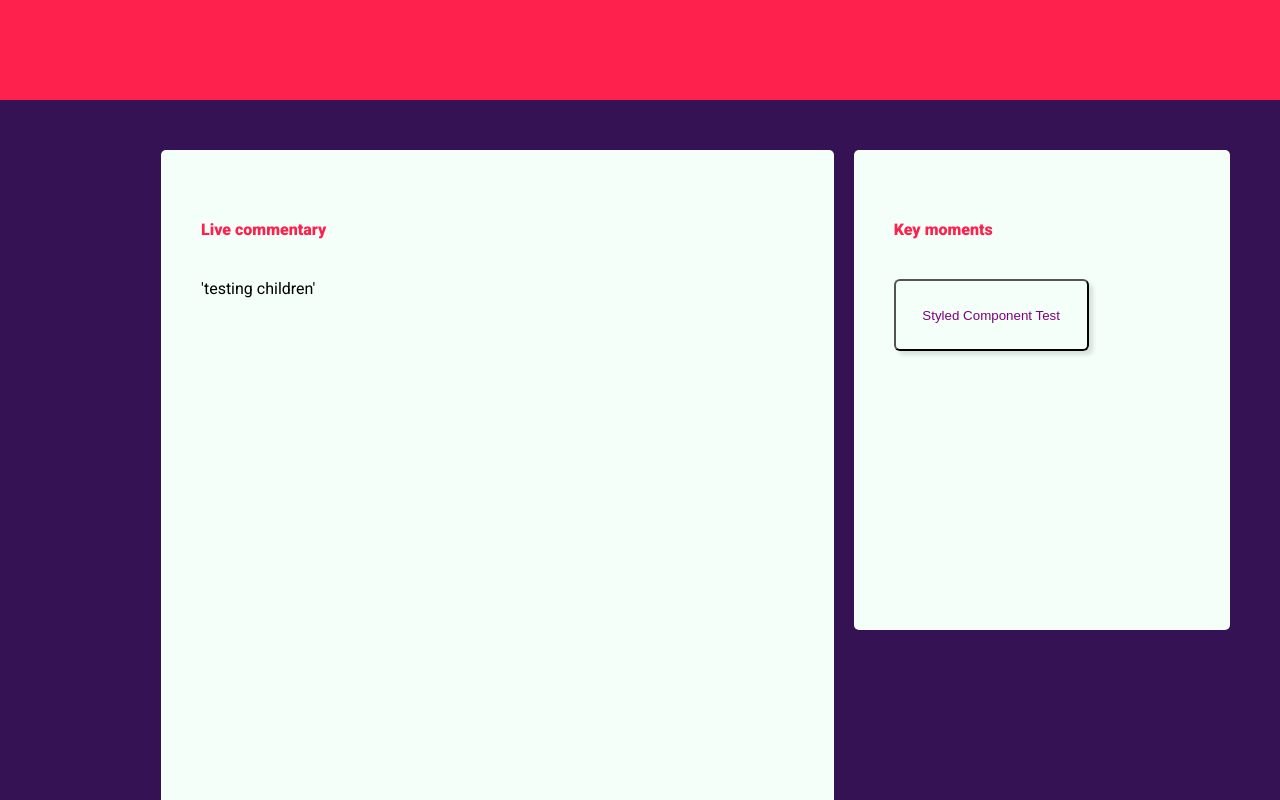
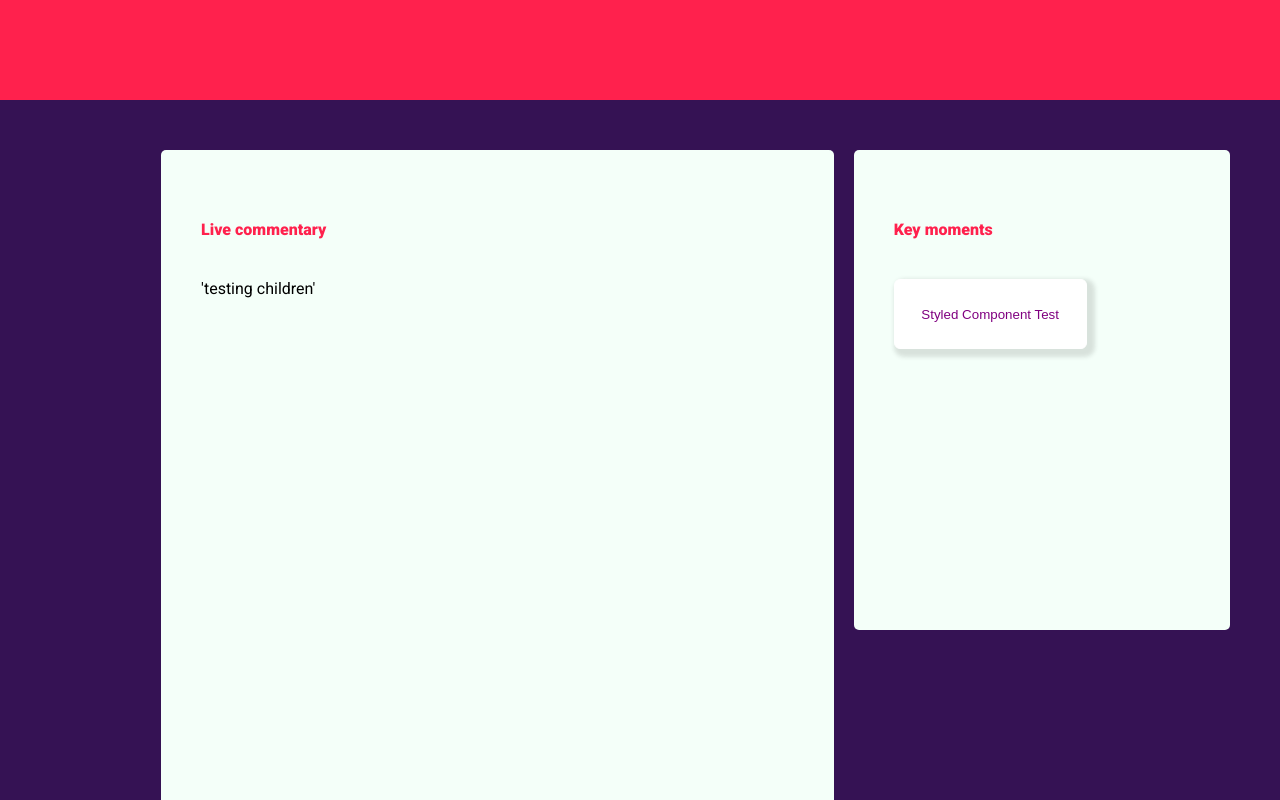
Before and after one commit to Yolantele/commentary-interface, a React (Create React App) app in the folder commentary-ui/: page / in a window 1280 px wide. Shown: the top 800 px of the page. Built offline with nearby package versions, Linux system fonts and the light colour scheme.

Commit message:
Defines styled Text and Badge components

```diff
--- a/commentary-ui/src/components/styled/CardWrapper.js
+++ b/commentary-ui/src/components/styled/CardWrapper.js
@@ -1,14 +1,14 @@
 import styled from 'styled-components';
 
 const CardWrapper = styled.button`
-  background: transparent;
+  background: white;
   border-radius: 6px;
-  border: 2px solid transparent purple;
+  border: 1px solid white;
   color: purple;
   font-size: 18;
   margin: 1 1em;
   padding: 2em 2em;
-  box-shadow: 4px 4px 4px #2222;
+  box-shadow: 4px 4px 4px 4px #2222;
 `;
 
 export default CardWrapper;
```
Also changed, not shown: commentary-ui/src/components/styled/Badge.js (added, +13 -0 lines), commentary-ui/src/components/styled/Texts.js (added, +13 -0 lines).
